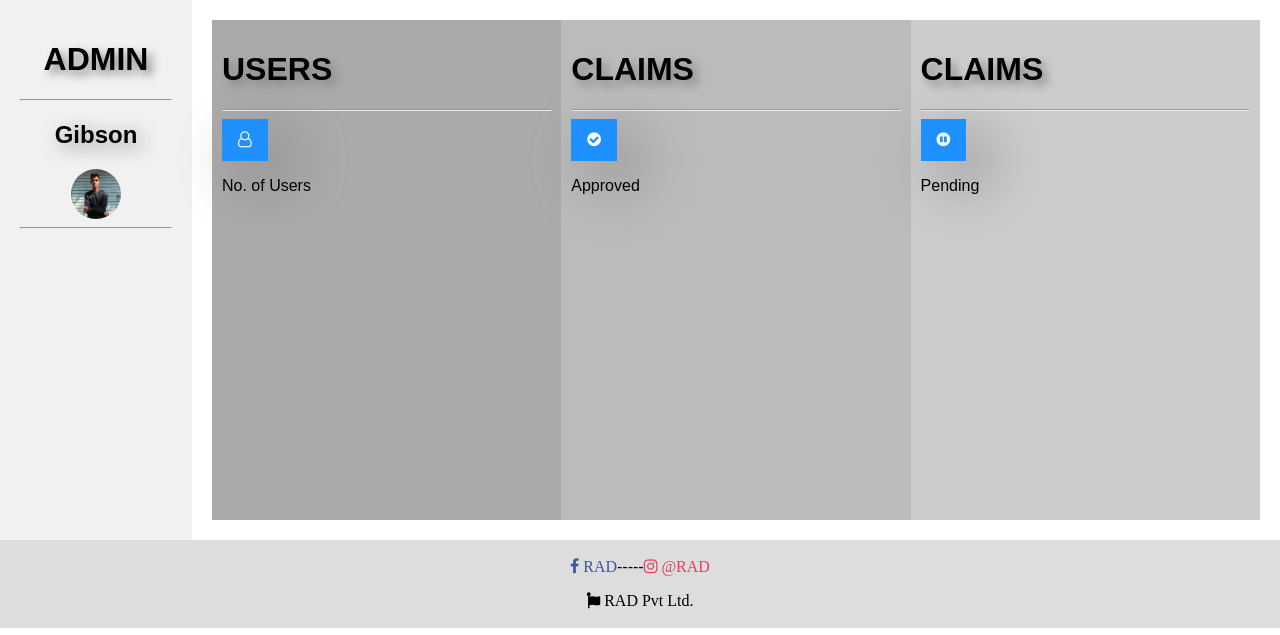
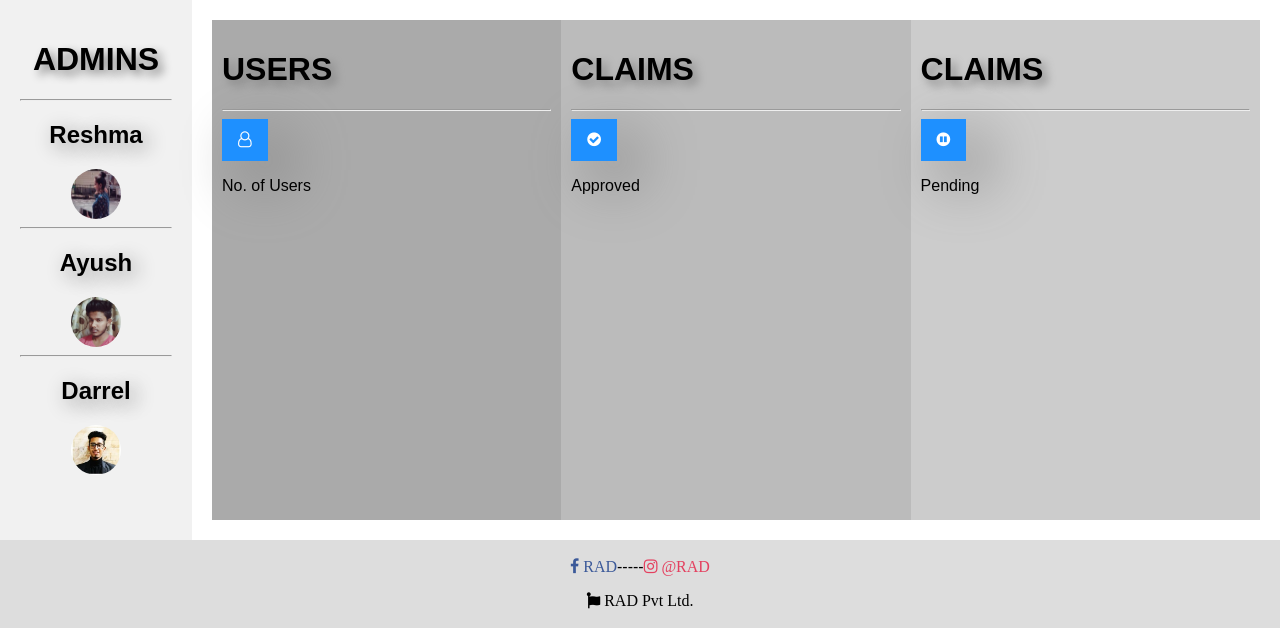
Before and after one commit to darrelnoronha/Air-Travel-Insurance-System, a PHP site: page /admin.html in a window 1280 px wide. Shown: the part 165-800 px from the top of the page. Run offline with PHP 8.4, Linux system fonts and the light colour scheme.

Commit message:
updated admin related files

```diff
--- a/Air-Travel-Insurance-System/Project/admin.html
+++ b/Air-Travel-Insurance-System/Project/admin.html
@@ -23,12 +23,16 @@
 
 <div class="row">
   <div class="side">
-<h1 class="center shadow">ADMIN</h1>
+<h1 class="center shadow">ADMINS</h1>
 <hr>
-    <h2 class="center s">Gibson</h2>
-<img src="gibson.jpeg" alt="Avatar" class="avatar">
+    <h2 class="center s">Reshma</h2>
+<img src="reshma.png" alt="Avatar" class="avatar">
 <hr>
-
+<h2 class="center s">Ayush</h2>
+<img src="ayush1.jpeg" alt="Avatar" class="avatar">
+<hr>
+<h2 class="center s">Darrel</h2>
+<img src="darrel.jpeg" alt="Avatar" class="avatar">
   </div>
 
 
--- a/Air-Travel-Insurance-System/Project/login.php
+++ b/Air-Travel-Insurance-System/Project/login.php
@@ -9,7 +9,7 @@ $lerrs1="";
 if (isset($_POST['loginp'])){
 	$a=$_POST["usernamel"];
 	$b=$_POST["passl"];
-	if(($a=="gibs777" && $b=="gibs777")||($a=="ayush777" && $b=="ayush777")||($a=="reshma777" && $b=="reshma777")||($a=="darrel777" && $b=="darrel777")){
+	if(($a=="ayush777" && $b=="ayush777")||($a=="reshma777" && $b=="reshma777")||($a=="darrel777" && $b=="darrel777")){
 		header('Location:admin.html');
 	}
 	else{
```
Also changed, not shown: Air-Travel-Insurance-System/Project/bpend.php (+8 -3 lines), Air-Travel-Insurance-System/Project/mpend.php (+8 -4 lines), Air-Travel-Insurance-System/Project/gibson.jpeg (deleted), Air-Travel-Insurance-System/README.md.
